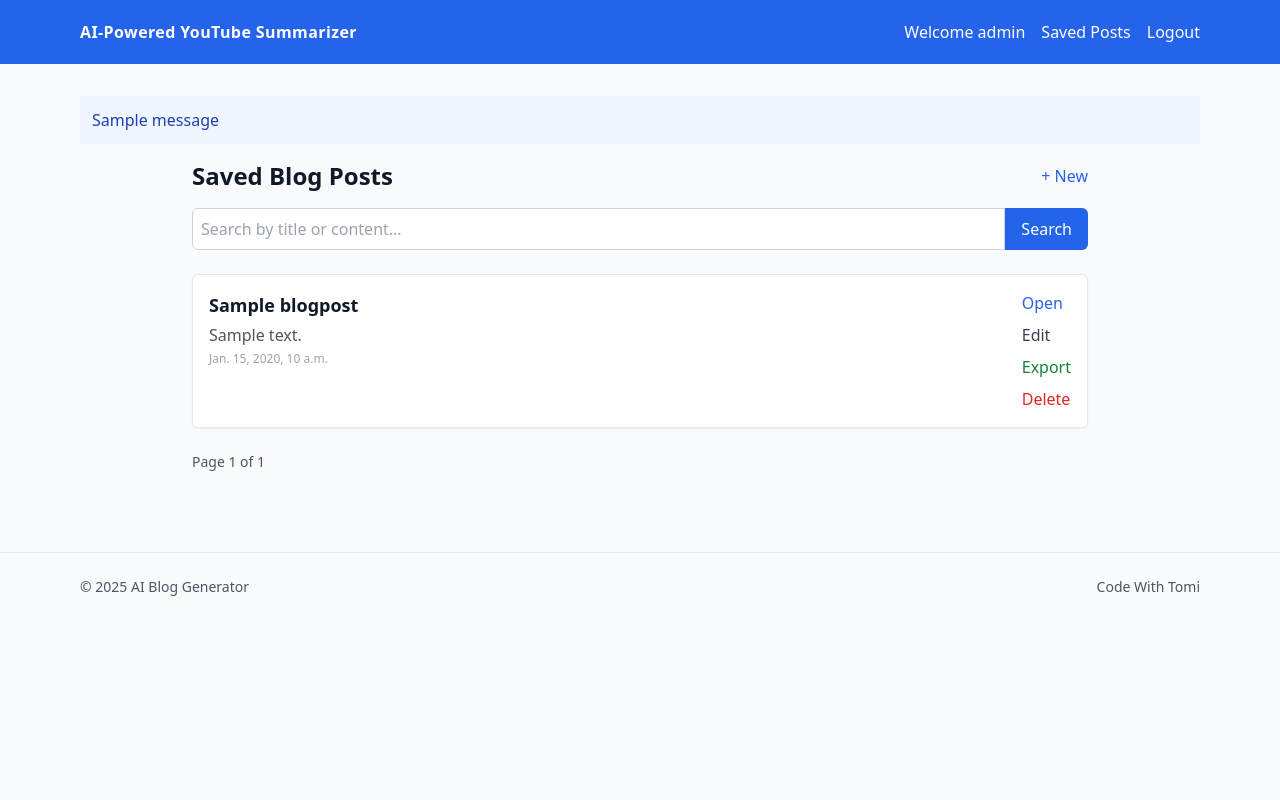
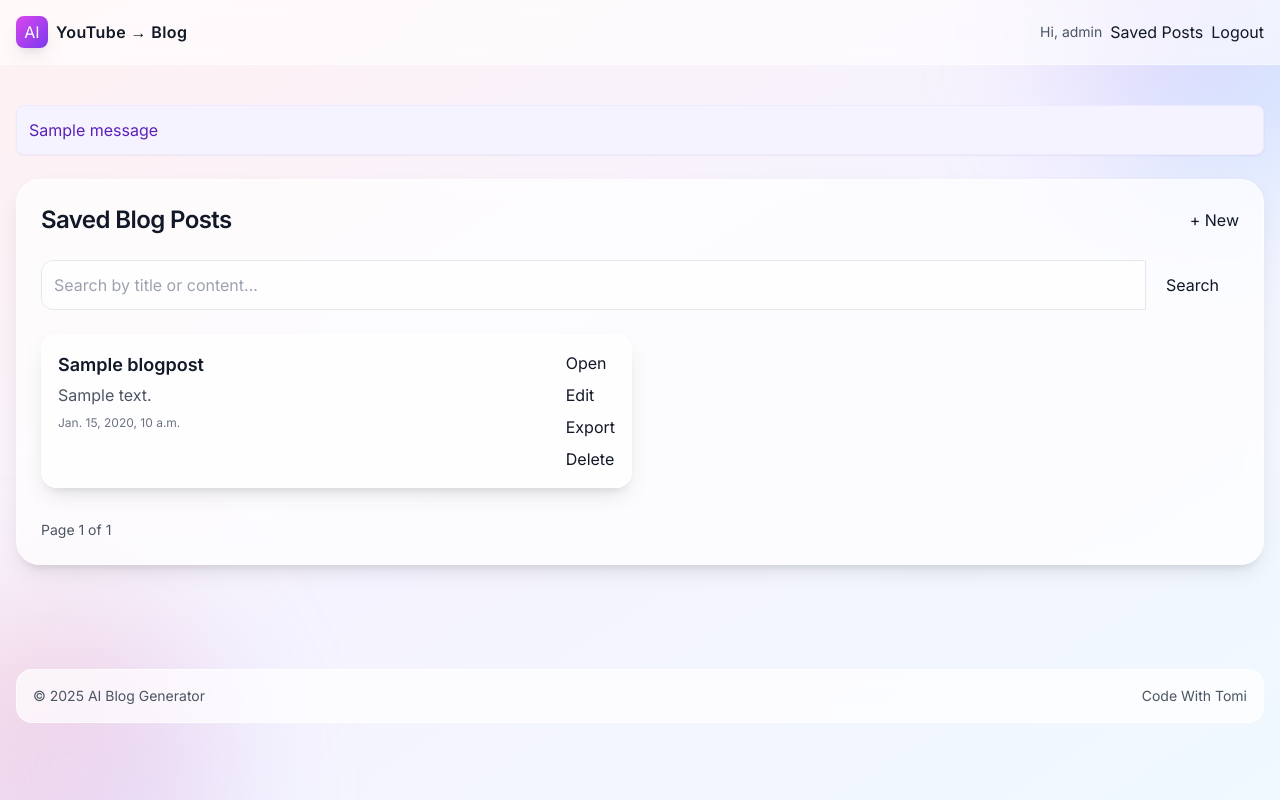
Before and after one commit to azatzick/videoSummarizer, a Django app: page /blog-list in a window 1280 px wide. Run offline with Django 5.2, Linux system fonts and the light colour scheme; a user stored in the database is signed in; tables that the repository leaves empty hold one stand-in row (values such as "Sample post"); one stand-in notice (Sample message) is shown; some libraries are stand-ins or nearby versions.

Commit message:
Design overhaul: gradient/glass UI, refined components, shared app.css

```diff
--- /dev/null
+++ b/static/app.css
@@ -0,0 +1,20 @@
+/* Shared UI helpers */
+.btn-primary {
+  @apply inline-flex items-center justify-center text-white bg-gradient-to-r from-fuchsia-600 to-violet-700 px-4 py-2 rounded-xl shadow-soft hover:brightness-110 transition;
+}
+.btn-secondary {
+  @apply inline-flex items-center justify-center text-violet-800 bg-violet-50 px-4 py-2 rounded-xl border border-violet-100 hover:bg-violet-100 transition;
+}
+.btn-ghost {
+  @apply inline-flex items-center justify-center px-4 py-2 rounded-xl border border-gray-200 hover:bg-white transition;
+}
+.chip {
+  @apply inline-flex items-center justify-center px-3 py-1 text-sm rounded-lg border border-gray-200 hover:bg-white transition;
+}
+.chip-danger {
+  @apply border-rose-200 text-rose-700 hover:bg-rose-50;
+}
+.loading-dot {
+  width: 8px; height: 8px; border-radius: 9999px; background: #6d28d9; display: inline-block; box-shadow: 16px 0 0 #6d28d9, 32px 0 0 #6d28d9; animation: loading 1s infinite linear;
+}
+@keyframes loading { 0% { box-shadow: 16px 0 0 #6d28d9, 32px 0 0 #6d28d9; } 50% { box-shadow: 0 0 0 #6d28d9, 16px 0 0 #6d28d9; } 100% { box-shadow: 16px 0 0 #6d28d9, 32px 0 0 #6d28d9; } }
--- a/templates/all-blogs.html
+++ b/templates/all-blogs.html
@@ -2,37 +2,37 @@
 {% block title %}My Posts · AI Blog Generator{% endblock %}
 
 {% block content %}
-<div class="max-w-4xl mx-auto">
-  <div class="flex items-center justify-between mb-4">
-    <h2 class="text-2xl font-semibold">Saved Blog Posts</h2>
-    <a href="/" class="text-blue-600 hover:underline">+ New</a>
+<div class="rounded-3xl border border-white/60 bg-white/70 backdrop-blur p-6 shadow-soft">
+  <div class="flex items-center justify-between mb-6">
+    <h2 class="text-2xl font-semibold tracking-tight">Saved Blog Posts</h2>
+    <a href="/" class="btn-primary">+ New</a>
   </div>
 
   <form method="get" class="mb-6">
     <div class="flex">
-      <input type="text" name="q" value="{{ query }}" placeholder="Search by title or content..." class="flex-grow p-2 border border-gray-300 rounded-l-md focus:outline-none focus:ring-2 focus:ring-blue-500" />
-      <button class="bg-blue-600 text-white px-4 py-2 rounded-r-md hover:bg-blue-700">Search</button>
+      <input type="text" name="q" value="{{ query }}" placeholder="Search by title or content..." class="flex-grow p-3 border border-gray-200 rounded-l-xl focus:outline-none focus:ring-2 focus:ring-violet-500 bg-white/60" />
+      <button class="px-5 rounded-r-xl btn-secondary">Search</button>
     </div>
   </form>
 
-  <div class="space-y-3">
+  <div class="grid md:grid-cols-2 gap-4">
     {% for article in page_obj.object_list %}
-      <div class="border border-gray-200 rounded-md bg-white p-4 shadow-sm">
+      <div class="rounded-2xl border border-white/60 bg-white/70 p-4 shadow-soft">
         <div class="flex items-start justify-between gap-4">
           <div class="min-w-0">
             <a href="{% url 'blog_details' article.id %}" class="block">
               <h3 class="text-lg font-semibold truncate">{{ article.youtube_title }}</h3>
             </a>
-            <p class="text-gray-600 mt-1">{{ article.generated_content|truncatechars:140 }}</p>
-            <p class="text-xs text-gray-400 mt-1">{{ article.created_at }}</p>
+            <p class="text-gray-600 mt-1">{{ article.generated_content|truncatechars:160 }}</p>
+            <div class="text-xs text-gray-500 mt-2">{{ article.created_at }}</div>
           </div>
           <div class="flex flex-col gap-2 shrink-0">
-            <a class="text-blue-600 hover:underline" href="{% url 'blog_details' article.id %}">Open</a>
-            <a class="text-gray-700 hover:underline" href="{% url 'edit_blog' article.id %}">Edit</a>
-            <a class="text-green-700 hover:underline" href="{% url 'export_blog' article.id %}">Export</a>
+            <a class="chip" href="{% url 'blog_details' article.id %}">Open</a>
+            <a class="chip" href="{% url 'edit_blog' article.id %}">Edit</a>
+            <a class="chip" href="{% url 'export_blog' article.id %}">Export</a>
             <form action="{% url 'delete_blog' article.id %}" method="post" onsubmit="return confirm('Delete this post?');">
               {% csrf_token %}
-              <button class="text-red-600 hover:underline">Delete</button>
+              <button class="chip chip-danger">Delete</button>
             </form>
           </div>
         </div>
@@ -42,14 +42,14 @@
     {% endfor %}
   </div>
 
-  <div class="flex items-center justify-between mt-6">
+  <div class="flex items-center justify-between mt-8">
     <div class="text-sm text-gray-600">Page {{ page_obj.number }} of {{ page_obj.paginator.num_pages }}</div>
     <div class="flex gap-2">
       {% if page_obj.has_previous %}
-        <a class="px-3 py-1 border rounded hover:bg-gray-50" href="?q={{ query }}&page={{ page_obj.previous_page_number }}">Previous</a>
+        <a class="chip" href="?q={{ query }}&page={{ page_obj.previous_page_number }}">Previous</a>
       {% endif %}
       {% if page_obj.has_next %}
-        <a class="px-3 py-1 border rounded hover:bg-gray-50" href="?q={{ query }}&page={{ page_obj.next_page_number }}">Next</a>
+        <a class="chip" href="?q={{ query }}&page={{ page_obj.next_page_number }}">Next</a>
       {% endif %}
     </div>
   </div>
--- a/templates/base.html
+++ b/templates/base.html
@@ -1,36 +1,68 @@
+{% load static %}
 <!DOCTYPE html>
-<html lang="en">
+<html lang="en" class="scroll-smooth">
 <head>
   <meta charset="UTF-8">
   <meta name="viewport" content="width=device-width, initial-scale=1.0" />
   <title>{% block title %}AI Blog Generator{% endblock %}</title>
+  <link rel="preconnect" href="https://fonts.googleapis.com">
+  <link rel="preconnect" href="https://fonts.gstatic.com" crossorigin>
+  <link href="https://fonts.googleapis.com/css2?family=Inter:wght@400;500;600;700&display=swap" rel="stylesheet">
   <script src="https://cdn.tailwindcss.com"></script>
+  <script>
+    tailwind.config = {
+      darkMode: 'class',
+      theme: {
+        extend: {
+          fontFamily: { sans: ['Inter', 'system-ui', 'sans-serif'] },
+          colors: {
+            brand: {
+              50: '#f8f5ff', 100: '#efe9ff', 200: '#ddceff', 300: '#c0a3ff', 400: '#a178ff',
+              500: '#8a5bff', 600: '#6f3cff', 700: '#5a2de6', 800: '#4825b4', 900: '#3b2091'
+            }
+          },
+          boxShadow: {
+            soft: '0 10px 25px -5px rgba(0,0,0,0.1), 0 8px 10px -6px rgba(0,0,0,0.1)'
+          }
+        }
+      }
+    }
+  </script>
+  <link rel="stylesheet" href="{% static 'app.css' %}">
   {% block head %}{% endblock %}
 </head>
-<body class="min-h-screen bg-gray-50 text-gray-900">
-  <nav class="bg-blue-600 text-white">
-    <div class="max-w-6xl mx-auto px-4">
+<body class="min-h-screen bg-gradient-to-br from-rose-50 via-violet-50 to-sky-50 text-gray-900">
+  <div aria-hidden="true" class="fixed inset-0 -z-10 overflow-hidden">
+    <div class="absolute -top-32 -right-24 h-80 w-80 rounded-full blur-3xl bg-gradient-to-br from-fuchsia-300/40 to-sky-300/40"></div>
+    <div class="absolute -bottom-32 -left-24 h-80 w-80 rounded-full blur-3xl bg-gradient-to-br from-rose-300/40 to-violet-300/40"></div>
+  </div>
+
+  <nav class="sticky top-0 z-30 backdrop-blur supports-[backdrop-filter]:bg-white/60 bg-white/70 border-b border-white/40">
+    <div class="max-w-7xl mx-auto px-4">
       <div class="flex justify-between items-center h-16">
-        <a href="/" class="font-semibold tracking-wide">AI-Powered YouTube Summarizer</a>
-        <div class="flex items-center gap-4">
+        <a href="/" class="inline-flex items-center gap-2">
+          <span class="inline-flex h-8 w-8 items-center justify-center rounded-lg bg-gradient-to-br from-fuchsia-500 to-violet-600 text-white shadow-soft">AI</span>
+          <span class="font-semibold tracking-wide">YouTube → Blog</span>
+        </a>
+        <div class="flex items-center gap-2">
           {% if user.is_authenticated %}
-            <span class="hidden sm:inline">Welcome {{ user.username }}</span>
-            <a class="hover:underline" href="/blog-list">Saved Posts</a>
-            <a class="hover:underline" href="/logout">Logout</a>
+            <span class="hidden sm:inline text-sm text-gray-600">Hi, {{ user.username }}</span>
+            <a class="btn-secondary" href="/blog-list">Saved Posts</a>
+            <a class="btn-ghost" href="/logout">Logout</a>
           {% else %}
-            <a class="hover:underline" href="/login">Login</a>
-            <a class="hover:underline" href="/signup">Sign Up</a>
+            <a class="btn-ghost" href="/login">Login</a>
+            <a class="btn-primary" href="/signup">Sign Up</a>
           {% endif %}
         </div>
       </div>
     </div>
   </nav>
 
-  <main class="max-w-6xl mx-auto px-4 py-8">
+  <main class="max-w-7xl mx-auto px-4 py-10">
     {% if messages %}
-      <div class="space-y-2 mb-4">
+      <div class="space-y-2 mb-6">
         {% for message in messages %}
-          <div class="p-3 rounded bg-blue-50 text-blue-800">{{ message }}</div>
+          <div class="p-3 rounded-lg bg-violet-50 text-violet-800 border border-violet-100 shadow-sm">{{ message }}</div>
         {% endfor %}
       </div>
     {% endif %}
@@ -38,10 +70,12 @@
     {% block content %}{% endblock %}
   </main>
 
-  <footer class="border-t mt-12">
-    <div class="max-w-6xl mx-auto px-4 py-6 text-sm text-gray-600 flex justify-between">
-      <span>© 2025 AI Blog Generator</span>
-      <a class="hover:underline" href="https://www.youtube.com/codewithtomi" target="_blank" rel="noopener">Code With Tomi</a>
+  <footer class="mt-16">
+    <div class="max-w-7xl mx-auto px-4">
+      <div class="rounded-2xl border border-white/60 bg-white/70 backdrop-blur p-4 flex items-center justify-between text-sm text-gray-600">
+        <span>© 2025 AI Blog Generator</span>
+        <a class="hover:text-gray-900 transition" href="https://www.youtube.com/codewithtomi" target="_blank" rel="noopener">Code With Tomi</a>
+      </div>
     </div>
   </footer>
 
```
Also changed, not shown: ai_blog_app/settings.py (+20 -20 lines), templates/blog-details.html (+9 -9 lines), templates/edit-blog.html (+6 -6 lines), templates/index.html (+21 -23 lines), templates/login.html (+7 -9 lines), templates/signup.html (+8 -8 lines), db.sqlite3, 1 other file.
